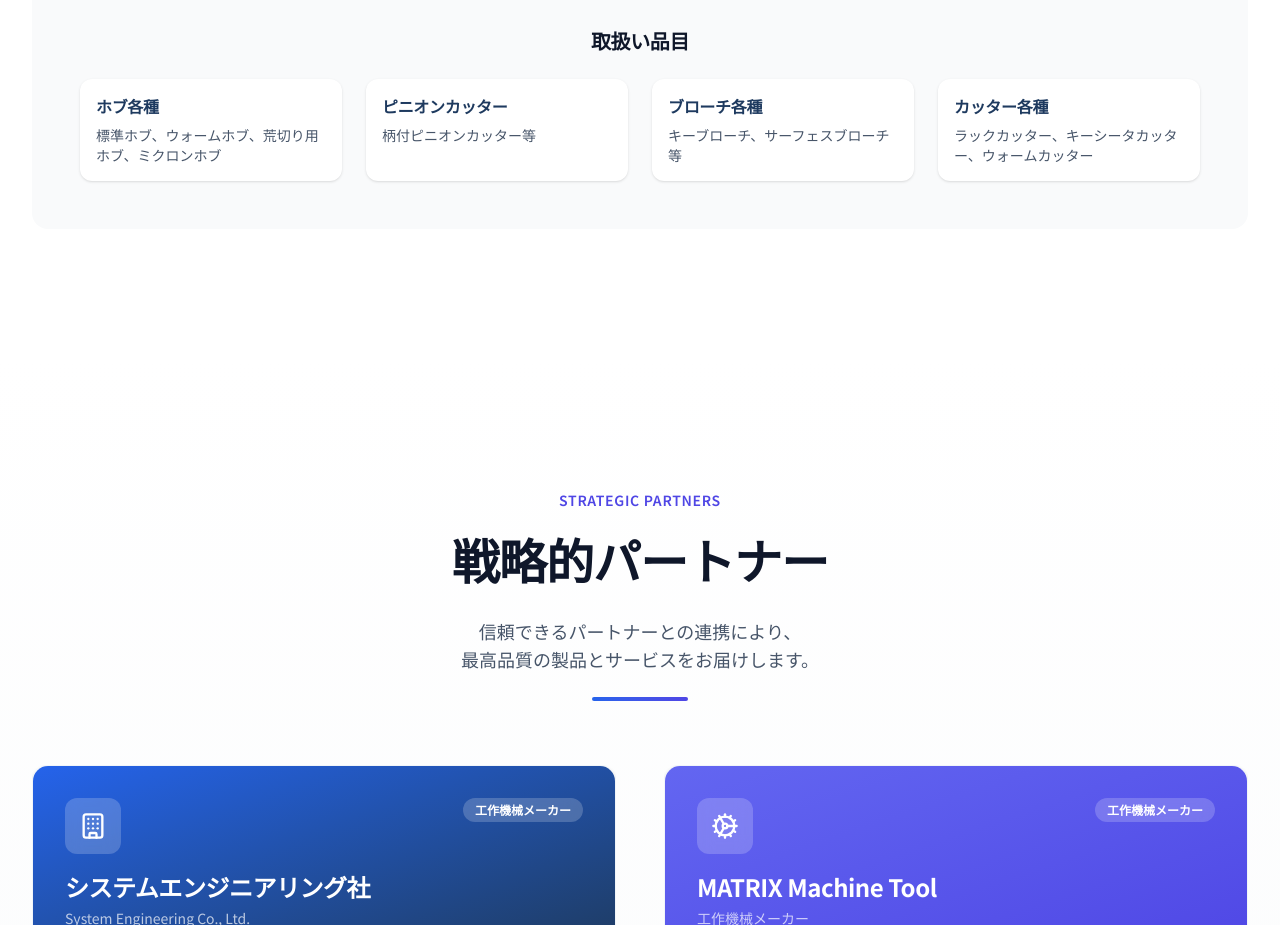
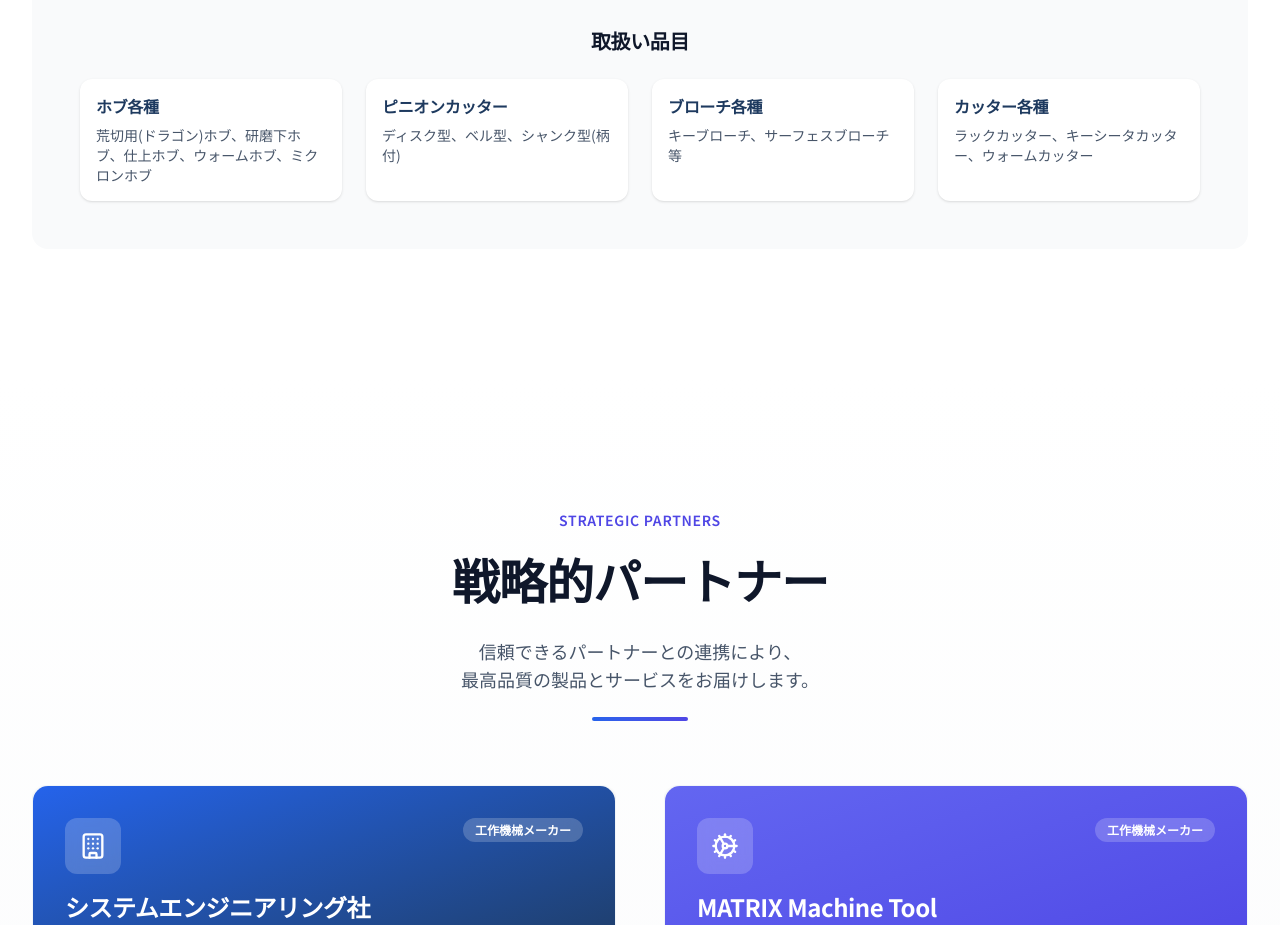
Before and after one commit to sky13yks/smz-HP, a React (Vite) app: page / in a window 1280 px wide. Shown: the part 3860-4785 px from the top of the page. Built offline with nearby package versions, Linux system fonts and the light colour scheme.

Commit message:
Update BusinessPillars.tsx
取り扱い項目を調整

```diff
--- a/src/components/BusinessPillars.tsx
+++ b/src/components/BusinessPillars.tsx
@@ -159,11 +159,11 @@
                         <div className="grid sm:grid-cols-2 lg:grid-cols-4 gap-6">
                             <div className="bg-white rounded-xl p-4 shadow-sm">
                                 <h4 className="font-semibold text-navy-700 mb-2">ホブ各種</h4>
-                                <p className="text-sm text-gray-600">標準ホブ、ウォームホブ、荒切り用ホブ、ミクロンホブ</p>
+                                <p className="text-sm text-gray-600">荒切用(ドラゴン)ホブ、研磨下ホブ、仕上ホブ、ウォームホブ、ミクロンホブ</p>
                             </div>
                             <div className="bg-white rounded-xl p-4 shadow-sm">
                                 <h4 className="font-semibold text-navy-700 mb-2">ピニオンカッター</h4>
-                                <p className="text-sm text-gray-600">柄付ピニオンカッター等</p>
+                                <p className="text-sm text-gray-600">ディスク型、ベル型、シャンク型(柄付)</p>
                             </div>
                             <div className="bg-white rounded-xl p-4 shadow-sm">
                                 <h4 className="font-semibold text-navy-700 mb-2">ブローチ各種</h4>
```
